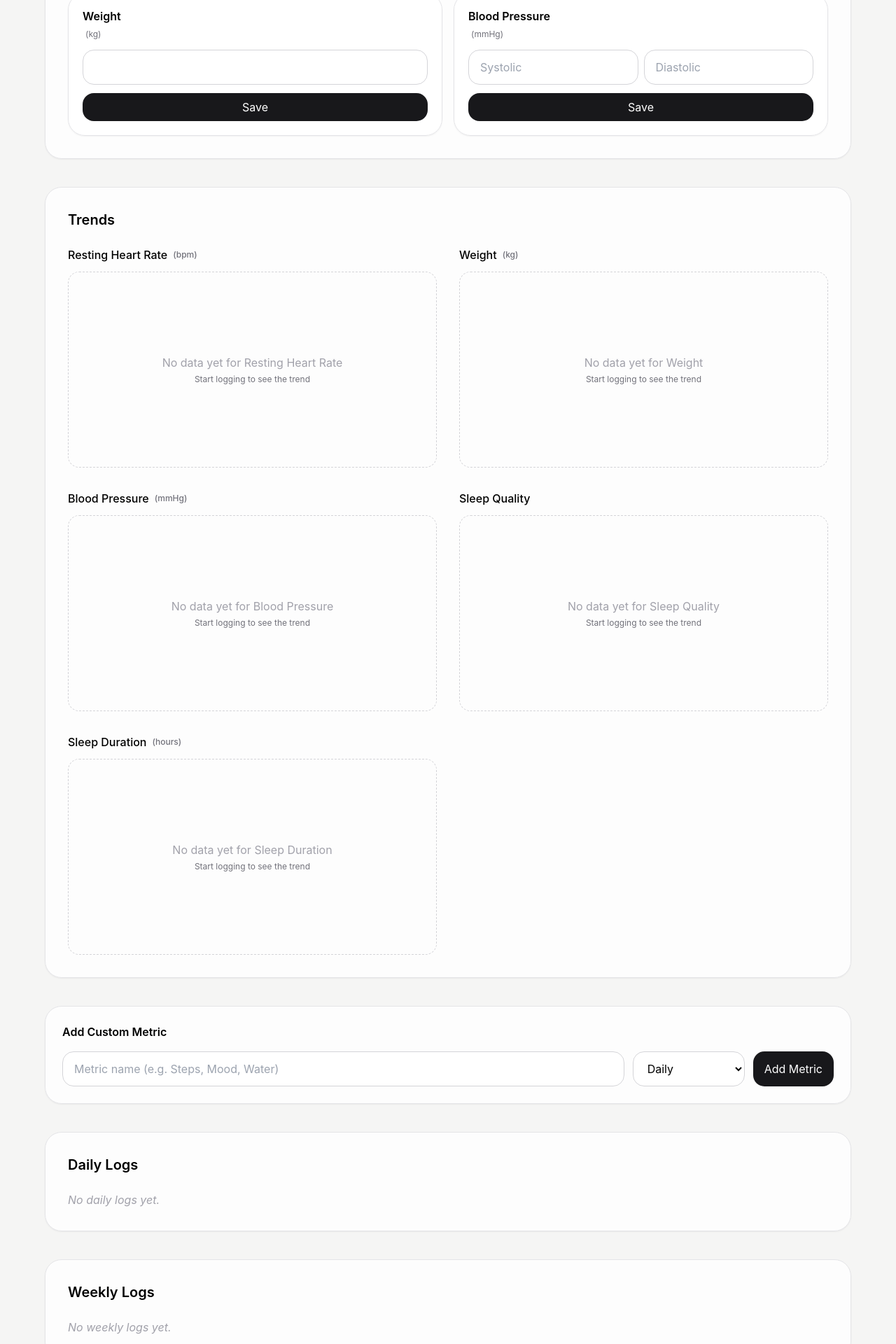
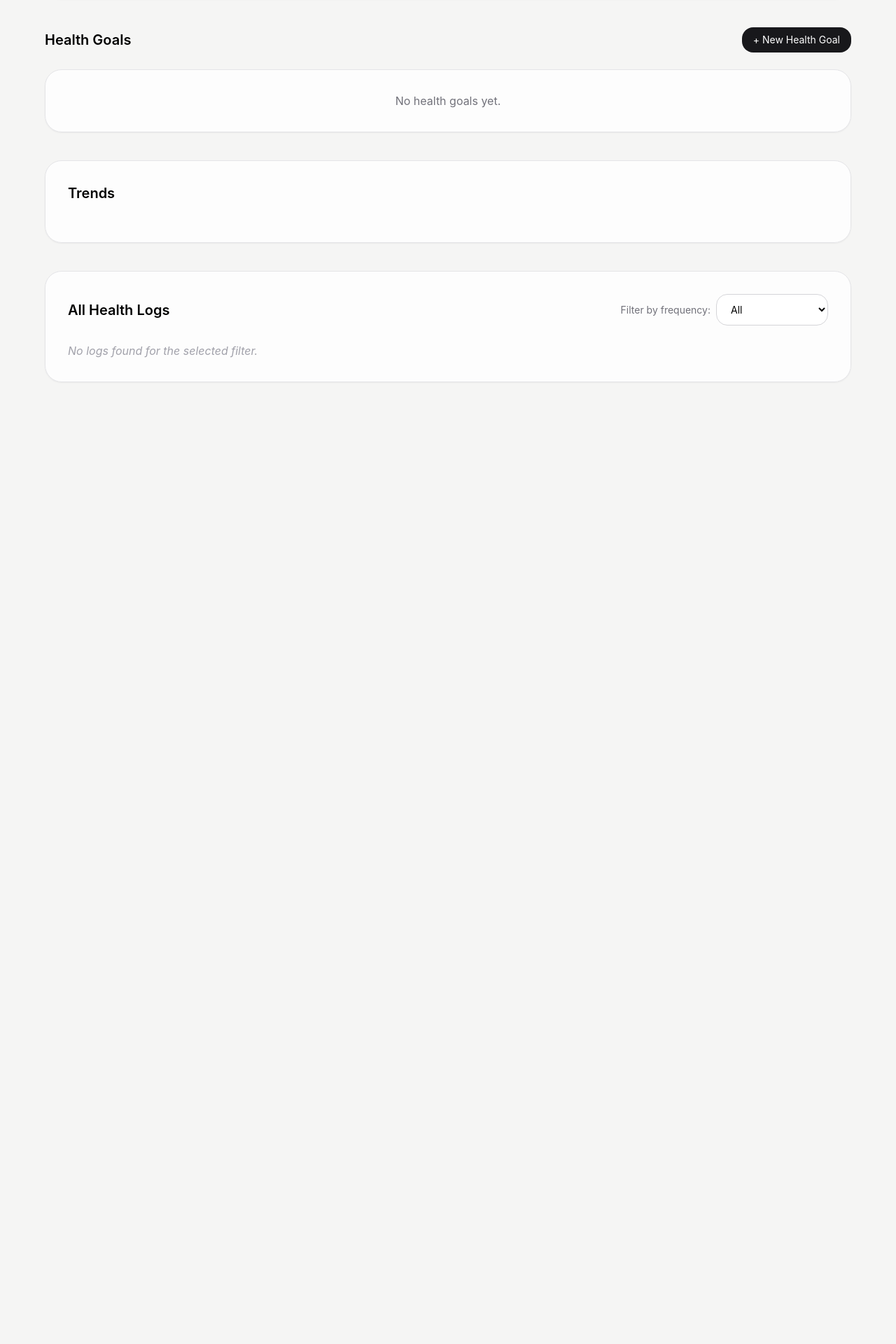
Before and after one commit to seaona/sophos-arc, a React (Vite) app: page /sophos-arc/health in a window 1280 px wide. Shown: the part 720-2640 px from the top of the page at 70% size. After the commit the page ends 1338 px from the top, so only its background shows below. Built offline with nearby package versions, Linux system fonts and the light colour scheme.

Commit message:
refactor goals habits, and health

```diff
--- a/src/components/health/MetricLogCard.tsx
+++ b/src/components/health/MetricLogCard.tsx
@@ -5,9 +5,17 @@ type Props = {
   metric: HealthMetric;
   latestLog?: HealthLog;
   onSave: (value: any) => void;
+  onDelete: (metricId: string, logId?: string) => void; // updated
+  isCustomMetric?: boolean;
 };
 
-export default function MetricLogCard({ metric, latestLog, onSave }: Props) {
+export default function MetricLogCard({
+  metric,
+  latestLog,
+  onSave,
+  onDelete,
+  isCustomMetric = false
+}: Props) {
   const [value, setValue] = useState<any>(
     latestLog?.value ?? (metric.inputType === 'blood_pressure' ? { systolic: '', diastolic: '' } : '')
   );
@@ -16,78 +24,52 @@ export default function MetricLogCard({ metric, latestLog, onSave }: Props) {
     if (metric.inputType === 'blood_pressure') {
       const bp = value as { systolic: string | number; diastolic: string | number };
       if (!bp.systolic || !bp.diastolic) return;
-      onSave({
-        systolic: Number(bp.systolic),
-        diastolic: Number(bp.diastolic),
-      });
+      onSave({ systolic: Number(bp.systolic), diastolic: Number(bp.diastolic) });
     } else {
       if (value === '' || value === null) return;
       onSave(Number(value));
     }
   };
 
-  const displayValue = () => {
-    if (!latestLog) return null;
-
-    if (metric.inputType === 'blood_pressure' && typeof latestLog.value === 'object') {
-      const bp = latestLog.value as { systolic: number; diastolic: number };
-      return `${bp.systolic}/${bp.diastolic}`;
-    }
-    return `${latestLog.value}${metric.unit ? ` ${metric.unit}` : ''}`;
-  };
-
   return (
     <div className="glass-card p-5">
-      <div className="mb-3">
-        <h3 className="font-semibold">{metric.name}</h3>
-        {metric.unit && <span className="text-xs text-zinc-500 ml-1">({metric.unit})</span>}
+      <div className="flex justify-between items-start mb-3">
+        <div>
+          <h3 className="font-semibold">{metric.name}</h3>
+          {metric.unit && <span className="text-xs text-zinc-500">({metric.unit})</span>}
+        </div>
+
+        {/* Delete icon always visible */}
+        <button
+          onClick={() => onDelete(metric.id, latestLog?.id)}
+          className="text-zinc-400 hover:text-red-500 p-1"
+          title={isCustomMetric ? "Delete metric" : "Delete last entry"}
+        >
+          🗑️
+        </button>
       </div>
 
-      {/* Input based on type */}
+      {/* Input fields remain the same */}
       {metric.inputType === 'blood_pressure' ? (
         <div className="flex gap-2">
-          <input
-            type="number"
-            placeholder="Systolic"
-            value={(value as any).systolic || ''}
-            onChange={(e) =>
-              setValue({ ...(value as any), systolic: e.target.value })
-            }
-            className="modern-input w-1/2"
-          />
-          <input
-            type="number"
-            placeholder="Diastolic"
-            value={(value as any).diastolic || ''}
-            onChange={(e) =>
-              setValue({ ...(value as any), diastolic: e.target.value })
-            }
-            className="modern-input w-1/2"
-          />
+          <input type="number" placeholder="Systolic" value={(value as any).systolic || ''}
+                 onChange={(e) => setValue({ ...(value as any), systolic: e.target.value })} className="modern-input w-1/2" />
+          <input type="number" placeholder="Diastolic" value={(value as any).diastolic || ''}
+                 onChange={(e) => setValue({ ...(value as any), diastolic: e.target.value })} className="modern-input w-1/2" />
         </div>
       ) : (
-        <input
-          type="number"
-          min={metric.inputType === 'scale_1_10' ? 1 : undefined}
-          max={metric.inputType === 'scale_1_10' ? 10 : undefined}
-          step={metric.inputType === 'scale_1_10' ? 1 : 0.1}
-          value={value}
-          onChange={(e) => setValue(e.target.value)}
-          placeholder={metric.inputType === 'scale_1_10' ? '1 - 10' : ''}
-          className="modern-input w-full"
-        />
+        <input type="number" value={value} onChange={(e) => setValue(e.target.value)} className="modern-input w-full" />
       )}
 
-      <button
-        onClick={handleSave}
-        className="modern-button w-full mt-3"
-      >
-        Save
-      </button>
+      <button onClick={handleSave} className="modern-button w-full mt-3">Save</button>
 
       {latestLog && (
         <div className="text-xs text-zinc-500 mt-2 text-center">
-          Last logged: <span className="font-medium">{displayValue()}</span>
+          Last: <span className="font-medium">
+            {typeof latestLog.value === 'object'
+              ? `${latestLog.value.systolic}/${latestLog.value.diastolic}`
+              : latestLog.value}
+          </span>
         </div>
       )}
     </div>
--- a/src/pages/HabitsPage.tsx
+++ b/src/pages/HabitsPage.tsx
@@ -40,8 +40,6 @@ export default function HabitsPage() {
         />
       </div>
 
-      <AddHabitForm onAddHabit={addHabit} goals={goals} />
-
       <div className="glass-card p-8">
         <HabitGrid
           goals={goals}
--- a/src/pages/HealthPage.tsx
+++ b/src/pages/HealthPage.tsx
@@ -1,10 +1,12 @@
-import { useNavigate } from 'react-router-dom';
+import { useState } from 'react';
 import AppLayout from '../components/AppLayout';
 import { useGoals } from '../hooks/useGoals';
 import { useHealth } from '../hooks/useHealth';
 import { useHabits } from '../hooks/useHabits';
 import GoalCard from '../components/goals/GoalCard';
 import MetricLogCard from '../components/health/MetricLogCard';
+import ConfirmModal from '../components/ConfirmModal';
+
 import {
   LineChart,
   Line,
@@ -23,14 +25,52 @@ export default function HealthPage() {
     dailyMetrics,
     weeklyMetrics,
     saveLog,
+    deleteCustomMetric,
     getLatestLog,
+    getLogsByMetric,
     addCustomMetric
   } = useHealth();
   const { habits, logs: habitLogs } = useHabits();
 
   const healthGoals = goals.filter((goal) => goal.type === 'health');
 
-  // Prepare chart data (last 30 entries)
+  const [frequencyFilter, setFrequencyFilter] = useState<"all" | "daily" | "weekly">("all");
+
+  const filteredLogs = healthLogs
+    .filter((log) => {
+      if (frequencyFilter === "all") return true;
+      const metric = metrics.find((m) => m.id === log.metricId);
+      return metric?.frequency === frequencyFilter;
+    })
+    .sort((a, b) => b.date.localeCompare(a.date));
+
+  // Delete confirmation state
+  const [metricToDelete, setMetricToDelete] = useState<{ id: string; name: string } | null>(null);
+
+  const handleDeleteRequest = (metricId: string) => {
+    const metric = metrics.find((m) => m.id === metricId);
+    if (metric) {
+      setMetricToDelete({
+        id: metricId,
+        name: metric.name,
+      });
+    }
+  };
+
+  const confirmDelete = () => {
+    if (!metricToDelete) return;
+
+    // Delete the metric completely (definition + logs)
+    deleteCustomMetric(metricToDelete.id);
+
+    setMetricToDelete(null);
+  };
+
+  const cancelDelete = () => {
+    setMetricToDelete(null);
+  };
+
+  // Prepare chart data for trends
   const prepareChartData = (metricId: string) => {
     return healthLogs
       .filter((log) => log.metricId === metricId)
@@ -41,11 +81,6 @@ export default function HealthPage() {
         value: typeof log.value === 'number' ? log.value : 0,
       }));
   };
-
-  const rhrData = prepareChartData('resting-heart-rate');
-  const sleepQualityData = prepareChartData('sleep-quality');
-
-  const navigate = useNavigate();
 
   return (
     <AppLayout>
@@ -60,7 +95,13 @@ export default function HealthPage() {
       <div className="mb-8">
         <h2 className="text-xl font-semibold mb-4">Today’s Quick Log</h2>
         <div className="grid grid-cols-1 md:grid-cols-3 gap-4">
-          {dailyMetrics.map((metric) => {
+          {dailyMetrics
+            .filter((metric) => {
+              const hasLogs = getLogsByMetric(metric.id).length > 0;
+              // Show card if it has logs OR if it's a custom metric the user added
+              return hasLogs || metrics.some(m => m.id === metric.id && m.category === 'custom');
+            })
+            .map((metric) => {
               const latest = getLatestLog(metric.id);
               return (
                 <MetricLogCard
@@ -74,6 +115,7 @@ export default function HealthPage() {
                       date: new Date().toISOString().split('T')[0],
                     });
                   }}
+                  onDelete={() => handleDeleteRequest(metric.id)}
                 />
               );
             })}
@@ -84,7 +126,12 @@ export default function HealthPage() {
       <div className="glass-card p-8 mb-8">
         <h2 className="text-xl font-semibold mb-6">Weekly Check-in</h2>
         <div className="grid grid-cols-1 md:grid-cols-2 gap-4">
-          {weeklyMetrics.map((metric) => {
+          {weeklyMetrics
+            .filter((metric) => {
+              const hasLogs = getLogsByMetric(metric.id).length > 0;
+              return hasLogs || metrics.some(m => m.id === metric.id && m.category === 'custom');
+            })
+            .map((metric) => {
               const latest = getLatestLog(metric.id);
               return (
                 <MetricLogCard
@@ -98,79 +145,26 @@ export default function HealthPage() {
                       date: new Date().toISOString().split('T')[0],
                     });
                   }}
+                  onDelete={() => handleDeleteRequest(metric.id)}
                 />
               );
             })}
         </div>
       </div>
 
-      {/* Trends */}
-      <div className="glass-card p-8">
-        <h2 className="text-xl font-semibold mb-6">Trends</h2>
-
-        {metrics.length > 0 ? (
-          <div className="grid lg:grid-cols-2 gap-8">
-            {metrics.map((metric) => {
-              const chartData = prepareChartData(metric.id);
-
-              return (
-                <div key={metric.id}>
-                  <h3 className="font-medium mb-3 flex items-center gap-2">
-                    {metric.name}
-                    {metric.unit && (
-                      <span className="text-xs text-zinc-500">({metric.unit})</span>
-                    )}
-                  </h3>
-
-                  {chartData.length > 0 ? (
-                    <div className="h-[280px]">
-                      <ResponsiveContainer width="100%" height="100%">
-                        <LineChart data={chartData}>
-                          <CartesianGrid strokeDasharray="3 3" />
-                          <XAxis dataKey="date" />
-                          <YAxis />
-                          <Tooltip />
-                          <Line
-                            type="monotone"
-                            dataKey="value"
-                            stroke="#3b82f6"
-                            strokeWidth={2.5}
-                            dot={{ r: 3 }}
-                          />
-                        </LineChart>
-                      </ResponsiveContainer>
-                    </div>
-                  ) : (
-                    <div className="h-[280px] flex flex-col items-center justify-center border border-dashed border-zinc-300 dark:border-zinc-700 rounded-2xl text-center p-6">
-                      <p className="text-zinc-400">No data yet for {metric.name}</p>
-                      <p className="text-xs text-zinc-500 mt-1">
-                        Start logging to see the trend
-                      </p>
-                    </div>
-                  )}
-                </div>
-              );
-            })}
-          </div>
-        ) : (
-          <div className="text-zinc-400 italic">No metrics available.</div>
-        )}
-      </div>
-
-      {/* Add New Metric */}
+      {/* Add Custom Metric */}
       <div className="glass-card p-6 mb-8">
         <h3 className="font-semibold mb-4">Add Custom Metric</h3>
         <form
           onSubmit={(e) => {
             e.preventDefault();
             const form = e.currentTarget;
-            const name = (form.elements.namedItem('name') as HTMLInputElement).value;
-            const frequency = (form.elements.namedItem('frequency') as HTMLSelectElement)
-              .value as 'daily' | 'weekly';
+            const name = (form.elements.namedItem('name') as HTMLInputElement).value.trim();
+            const frequency = (form.elements.namedItem('frequency') as HTMLSelectElement).value as 'daily' | 'weekly';
 
-            if (name.trim()) {
+            if (name) {
               addCustomMetric({
-                name: name.trim(),
+                name,
                 frequency,
                 inputType: 'number',
                 category: 'custom',
@@ -183,7 +177,7 @@ export default function HealthPage() {
           <input
             name="name"
             type="text"
-            placeholder="Metric name (e.g. Steps, Mood, Water)"
+            placeholder="Metric name (e.g. Steps, Mood, Water Intake)"
             className="modern-input flex-1"
             required
           />
@@ -195,105 +189,12 @@ export default function HealthPage() {
         </form>
       </div>
 
-      {/* Daily Logs Table */}
-      <div className="glass-card p-8 mb-8">
-        <h2 className="text-xl font-semibold mb-6">Daily Logs</h2>
-
-        {healthLogs.filter(log =>
-          dailyMetrics.some(m => m.id === log.metricId)
-        ).length > 0 ? (
-          <div className="overflow-x-auto">
-            <table className="w-full text-sm">
-              <thead>
-                <tr className="border-b border-zinc-200 dark:border-zinc-700">
-                  <th className="text-left py-3 px-4">Date</th>
-                  <th className="text-left py-3 px-4">Metric</th>
-                  <th className="text-left py-3 px-4">Value</th>
-                  <th className="text-left py-3 px-4">Notes</th>
-                </tr>
-              </thead>
-              <tbody>
-                {healthLogs
-                  .filter(log => dailyMetrics.some(m => m.id === log.metricId))
-                  .sort((a, b) => b.date.localeCompare(a.date))
-                  .slice(0, 15)
-                  .map((log) => {
-                    const metric = metrics.find(m => m.id === log.metricId);
-                    return (
-                      <tr key={log.id} className="border-b border-zinc-100 dark:border-zinc-800 hover:bg-zinc-50 dark:hover:bg-zinc-800/50">
-                        <td className="py-3 px-4">{log.date}</td>
-                        <td className="py-3 px-4 font-medium">{metric?.name || 'Unknown'}</td>
-                        <td className="py-3 px-4">
-                          {typeof log.value === 'object'
-                            ? `${log.value.systolic}/${log.value.diastolic}`
-                            : log.value}
-                          {metric?.unit && ` ${metric.unit}`}
-                        </td>
-                        <td className="py-3 px-4 text-zinc-500">{log.notes || '-'}</td>
-                      </tr>
-                    );
-                  })}
-              </tbody>
-            </table>
-          </div>
-        ) : (
-          <p className="text-zinc-400 italic">No daily logs yet.</p>
-        )}
-      </div>
-
-      {/* Weekly Logs Table */}
-      <div className="glass-card p-8">
-        <h2 className="text-xl font-semibold mb-6">Weekly Logs</h2>
-
-        {healthLogs.filter(log =>
-          weeklyMetrics.some(m => m.id === log.metricId)
-        ).length > 0 ? (
-          <div className="overflow-x-auto">
-            <table className="w-full text-sm">
-              <thead>
-                <tr className="border-b border-zinc-200 dark:border-zinc-700">
-                  <th className="text-left py-3 px-4">Date</th>
-                  <th className="text-left py-3 px-4">Metric</th>
-                  <th className="text-left py-3 px-4">Value</th>
-                  <th className="text-left py-3 px-4">Notes</th>
-                </tr>
-              </thead>
-              <tbody>
-                {healthLogs
-                  .filter(log => weeklyMetrics.some(m => m.id === log.metricId))
-                  .sort((a, b) => b.date.localeCompare(a.date))
-                  .slice(0, 15)
-                  .map((log) => {
-                    const metric = metrics.find(m => m.id === log.metricId);
-                    return (
-                      <tr key={log.id} className="border-b border-zinc-100 dark:border-zinc-800 hover:bg-zinc-50 dark:hover:bg-zinc-800/50">
-                        <td className="py-3 px-4">{log.date}</td>
-                        <td className="py-3 px-4 font-medium">{metric?.name || 'Unknown'}</td>
-                        <td className="py-3 px-4">
-                          {typeof log.value === 'object'
-                            ? `${log.value.systolic}/${log.value.diastolic}`
-                            : log.value}
-                          {metric?.unit && ` ${metric.unit}`}
-                        </td>
-                        <td className="py-3 px-4 text-zinc-500">{log.notes || '-'}</td>
-                      </tr>
-                    );
-                  })}
-              </tbody>
-            </table>
-          </div>
-        ) : (
-          <p className="text-zinc-400 italic">No weekly logs yet.</p>
-        )}
-      </div>
-
-
       {/* Health Goals */}
       <div className="mb-8">
         <div className="flex justify-between items-center mb-6">
           <h2 className="text-xl font-semibold">Health Goals</h2>
           <button
-            onClick={() => navigate('/goals')}
+            onClick={() => window.location.href = '/goals'}
             className="modern-button text-sm"
           >
             + New Health Goal
@@ -321,6 +222,112 @@ export default function HealthPage() {
           </div>
         )}
       </div>
+
+      {/* Trends */}
+      <div className="glass-card p-8 mb-8">
+        <h2 className="text-xl font-semibold mb-6">Trends</h2>
+        <div className="grid lg:grid-cols-2 gap-8">
+          {metrics
+            .filter((metric) => getLogsByMetric(metric.id).length > 0)
+            .map((metric) => {
+              const chartData = prepareChartData(metric.id);
+              return (
+                <div key={metric.id}>
+                  <h3 className="font-medium mb-3">{metric.name}</h3>
+                  {chartData.length > 0 ? (
+                    <div className="h-[280px]">
+                      <ResponsiveContainer width="100%" height="100%">
+                        <LineChart data={chartData}>
+                          <CartesianGrid strokeDasharray="3 3" />
+                          <XAxis dataKey="date" />
+                          <YAxis />
+                          <Tooltip />
+                          <Line type="monotone" dataKey="value" stroke="#3b82f6" strokeWidth={2.5} dot={{ r: 3 }} />
+                        </LineChart>
+                      </ResponsiveContainer>
+                    </div>
+                  ) : (
+                    <div className="h-[280px] flex items-center justify-center border border-dashed rounded-2xl text-zinc-400">
+                      No data yet
+                    </div>
+                  )}
+                </div>
+              );
+            })}
+        </div>
+      </div>
+
+      {/* All Health Logs */}
+      <div className="glass-card p-8 mb-8">
+        <div className="flex flex-col sm:flex-row sm:items-center sm:justify-between mb-6 gap-4">
+          <h2 className="text-xl font-semibold">All Health Logs</h2>
+
+          {/* Frequency Filter */}
+          <div className="flex items-center gap-2">
+            <span className="text-sm text-zinc-500">Filter by frequency:</span>
+            <select
+              value={frequencyFilter}
+              onChange={(e) => setFrequencyFilter(e.target.value)}
+              className="modern-input w-40 text-sm"
+            >
+              <option value="all">All</option>
+              <option value="daily">Daily</option>
+              <option value="weekly">Weekly</option>
+            </select>
+          </div>
+        </div>
+
+        {filteredLogs.length > 0 ? (
+          <div className="overflow-x-auto">
+            <table className="w-full text-sm">
+              <thead>
+                <tr className="border-b border-zinc-200 dark:border-zinc-700">
+                  <th className="text-left py-3 px-4">Date</th>
+                  <th className="text-left py-3 px-4">Metric</th>
+                  <th className="text-left py-3 px-4">Frequency</th>
+                  <th className="text-left py-3 px-4">Value</th>
+                </tr>
+              </thead>
+              <tbody>
+                {filteredLogs.map((log) => {
+                  const metric = metrics.find((m) => m.id === log.metricId);
+                  return (
+                    <tr
+                      key={log.id}
+                      className="border-b border-zinc-100 dark:border-zinc-800 hover:bg-zinc-50 dark:hover:bg-zinc-800/50"
+                    >
+                      <td className="py-3 px-4">{log.date}</td>
+                      <td className="py-3 px-4 font-medium">{metric?.name || "Unknown"}</td>
+                      <td className="py-3 px-4">
+                        <span className="inline-block px-2 py-0.5 text-xs rounded bg-zinc-100 dark:bg-zinc-800 text-zinc-600 dark:text-zinc-300">
+                          {metric?.frequency || "—"}
+                        </span>
+                      </td>
+                      <td className="py-3 px-4">
+                        {typeof log.value === "object"
+                          ? `${log.value.systolic}/${log.value.diastolic}`
+                          : log.value}
+                        {metric?.unit && ` ${metric.unit}`}
+                      </td>
+                    </tr>
+                  );
+                })}
+              </tbody>
+            </table>
+          </div>
+        ) : (
+          <p className="text-zinc-400 italic">No logs found for the selected filter.</p>
+        )}
+      </div>
+
+      {/* Confirm Delete Modal */}
+      <ConfirmModal
+        open={metricToDelete !== null}
+        title="Delete Metric Data"
+        message={`Delete "${metricToDelete?.name}" and all its data? This cannot be undone.`}
+        onCancel={cancelDelete}
+        onConfirm={confirmDelete}
+      />
     </AppLayout>
   );
 }
```
Also changed, not shown: src/components/goals/GoalCard.tsx (+36 -1 lines), src/hooks/useHealth.ts (+16 -0 lines), src/pages/GoalsPage.tsx (+6 -8 lines). Lines whose indentation alone changed are shown as unchanged.
